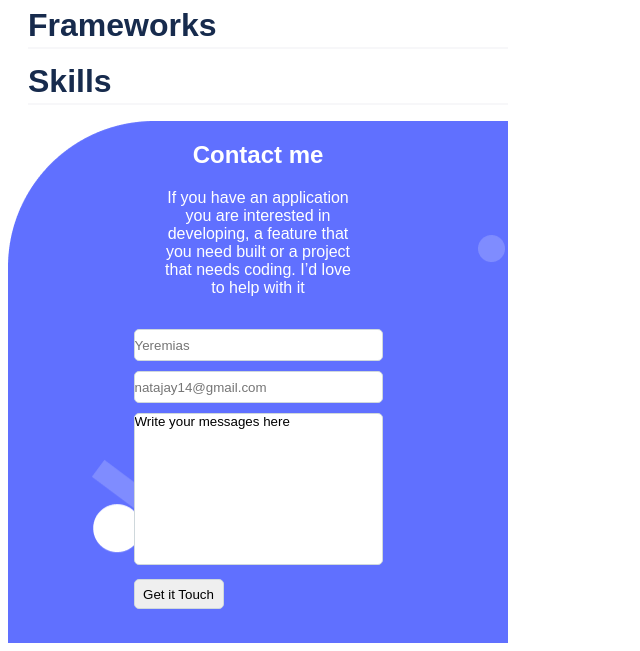
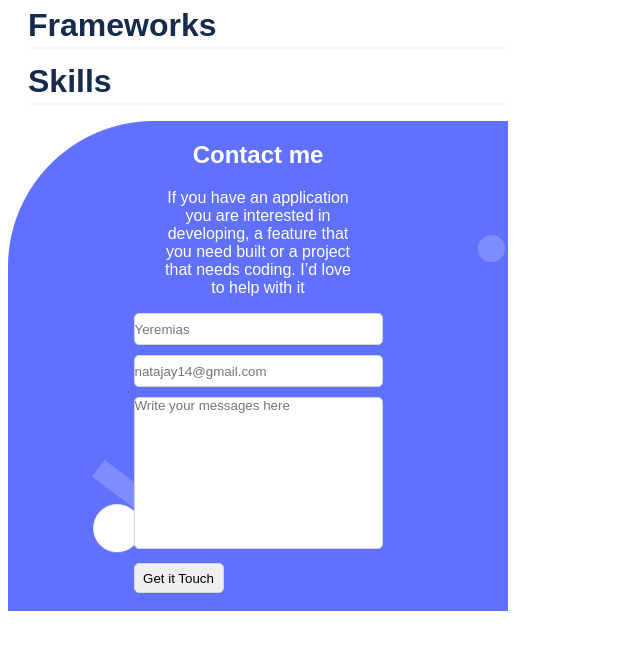
Before and after one commit to michaelasong/portfolio, a website: page index.html in a window 1280 px wide. Shown: the part 3858-4509 px from the top of the page, without its empty margins (0-640 px from the left). After the commit the page ends 4477 px from the top, so only its background shows below. Drawn offline with Linux system fonts and the light colour scheme.

Commit message:
Working on reviewer sugestion

```diff
--- a/index.html
+++ b/index.html
@@ -214,22 +214,22 @@
     </div>
 
     <div class="contact-forms">
-      <form class="message-form" action="https://formspree.io/f/form_id" method="post">
-        <ul>
-          <li class="input-li">
-            <input type="text" name="text" id="text-input" placeholder="Yeremias" maxlength="30" required>
-          </li>
-          <li class="input-li">
-            <input type="email" name="email" id="mail" placeholder="natajay14@gmail.com" required>
-          </li>
-          <li class="text-area-li">
-            <textarea name="msg" id="msg" maxlength="500" required>Write your messages here</textarea>
+      <form class="message-form" action="https://formspree.io/f/xqknrzed" method="post">
 
-          </li>
-          <li class="submit-li">
-            <button type="submit">Get it Touch</button>
-          </li>
-        </ul>
+        <div class="input-li">
+          <input type="text" name="text" id="text-input" placeholder="Yeremias" maxlength="30" required>
+        </div>
+        <div class="input-li">
+          <input type="email" name="email" id="mail" placeholder="natajay14@gmail.com" required>
+        </div>
+        <div class="text-area-li">
+          <textarea name="msg" id="msg" maxlength="500" placeholder="Write your messages here" required></textarea>
+
+        </div>
+        <div class="submit-li">
+          <button type="submit">Get it Touch</button>
+        </div>
+
       </form>
       <div class="last-img">
         <img src="./images/Shape.png" alt="">
```
